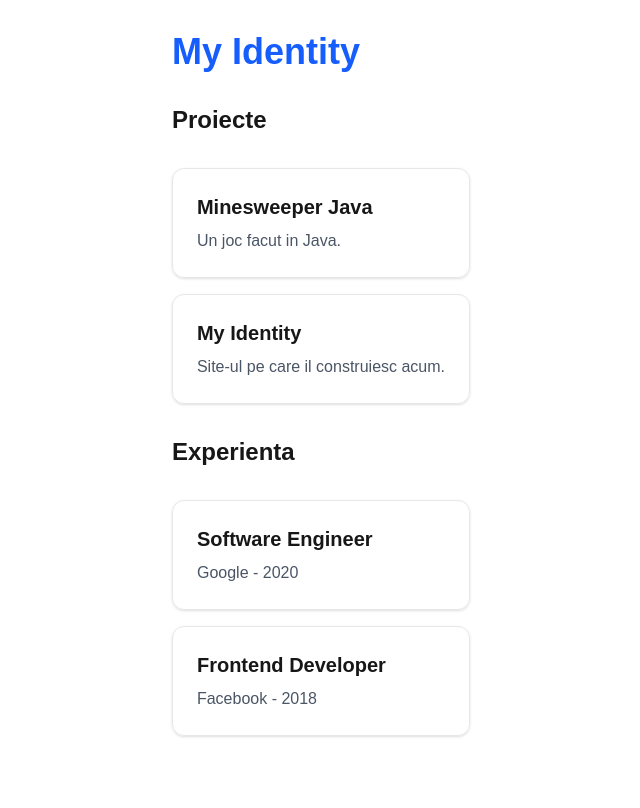
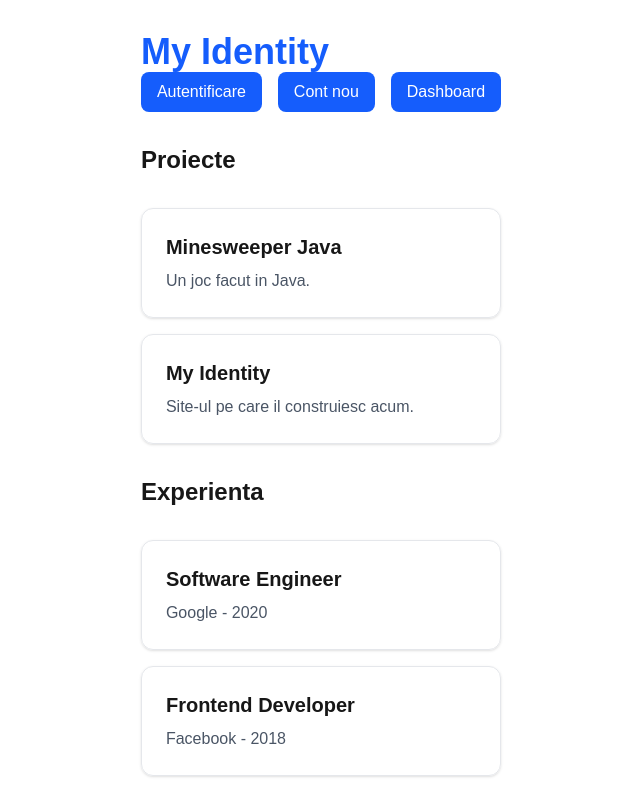
Before and after one commit to ovidiuteodor/my-identity, a Next.js app: page / in a window 1280 px wide. Shown: the whole page, without its empty margins (319-959 px from the left). Built offline with nearby package versions, Linux system fonts and the light colour scheme.

Commit message:
creat paginile pentru aplicatie

```diff
--- /dev/null
+++ b/src/app/dashboard/page.tsx
@@ -0,0 +1,10 @@
+import Link from "next/link";
+
+export default function TestPage() {
+  return (
+    <main>
+      <h1>Dashboard</h1>
+      <Link href= "/" >Inapoi acasa</Link>
+    </main>
+  );
+}
--- /dev/null
+++ b/src/app/login/page.tsx
@@ -0,0 +1,3 @@
+export default function TestPage() {
+  return <h1>Autentificare</h1>;
+}
--- a/src/app/page.tsx
+++ b/src/app/page.tsx
@@ -1,5 +1,6 @@
 import CardProiect from "@/components/CardProiect";
 import CardExperienta from "@/components/CardExperienta";
+import Link from "next/link";
 
 export default function Home() {
   const proiecte = [
@@ -16,6 +17,26 @@ export default function Home() {
     <main className="mx-auto max-w-3xl p-8">
 
       <h1 className="text-4xl font-bold text-blue-600">My Identity</h1>
+
+      <div className="flex gap-4">
+      <Link href="/login">
+      <button className="rounded-lg bg-blue-600 px-4 py-2 text-white">
+        Autentificare
+      </button>
+      </Link>
+
+      <Link href="/signup">
+      <button className="rounded-lg bg-blue-600 px-4 py-2 text-white">
+        Cont nou
+      </button>
+      </Link>
+
+      <Link href="/dashboard">
+      <button className="rounded-lg bg-blue-600 px-4 py-2 text-white">
+        Dashboard
+      </button>
+      </Link>
+      </div>
 
       <h2 className="text-2xl font-semibold mt-8 ">Proiecte</h2>
 
--- /dev/null
+++ b/src/app/signup/page.tsx
@@ -0,0 +1,3 @@
+export default function TestPage() {
+  return <h1>Cont nou</h1>;
+}
```
